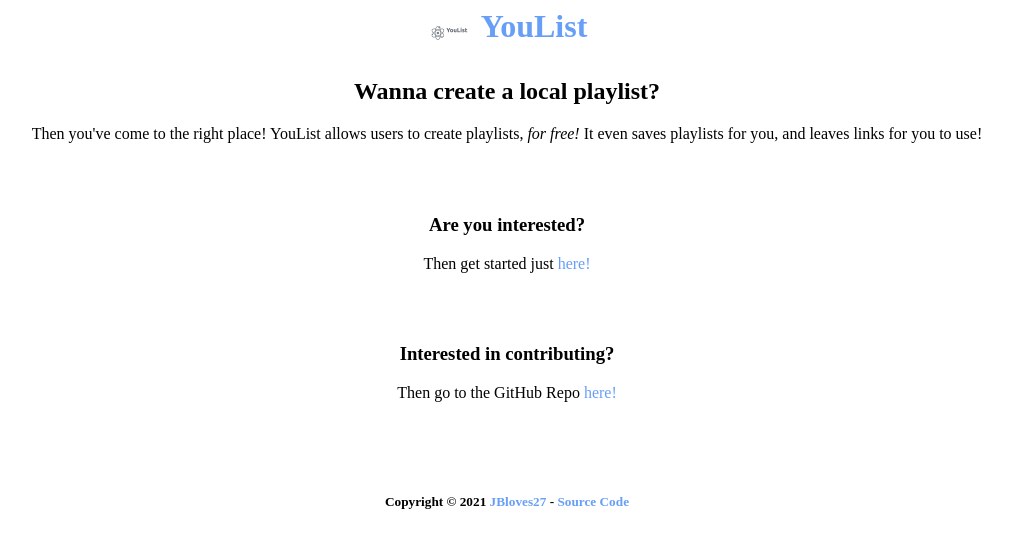
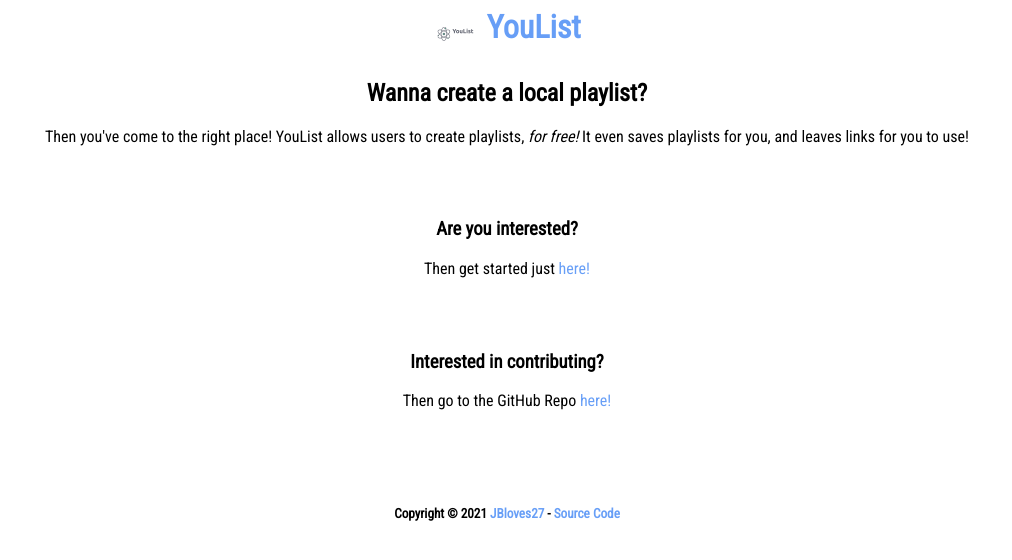
Before and after one commit to kokonut27/YouList, a Flask app: page / in a window 1280 px wide. Shown: the top 560 px of the page, without its empty margins (133-1145 px from the left). Run offline with Flask 2, Linux system fonts and the light colour scheme.

Commit message:
chore: update font

```diff
--- a/static/styles.css
+++ b/static/styles.css
@@ -1,5 +1,9 @@
+@import url('https://fonts.googleapis.com/css2?family=Roboto+Condensed&display=swap');
+
+
 body {
   text-align: center;
+  font-family: 'Roboto Condensed', sans-serif;
 }
 
 a {
```
